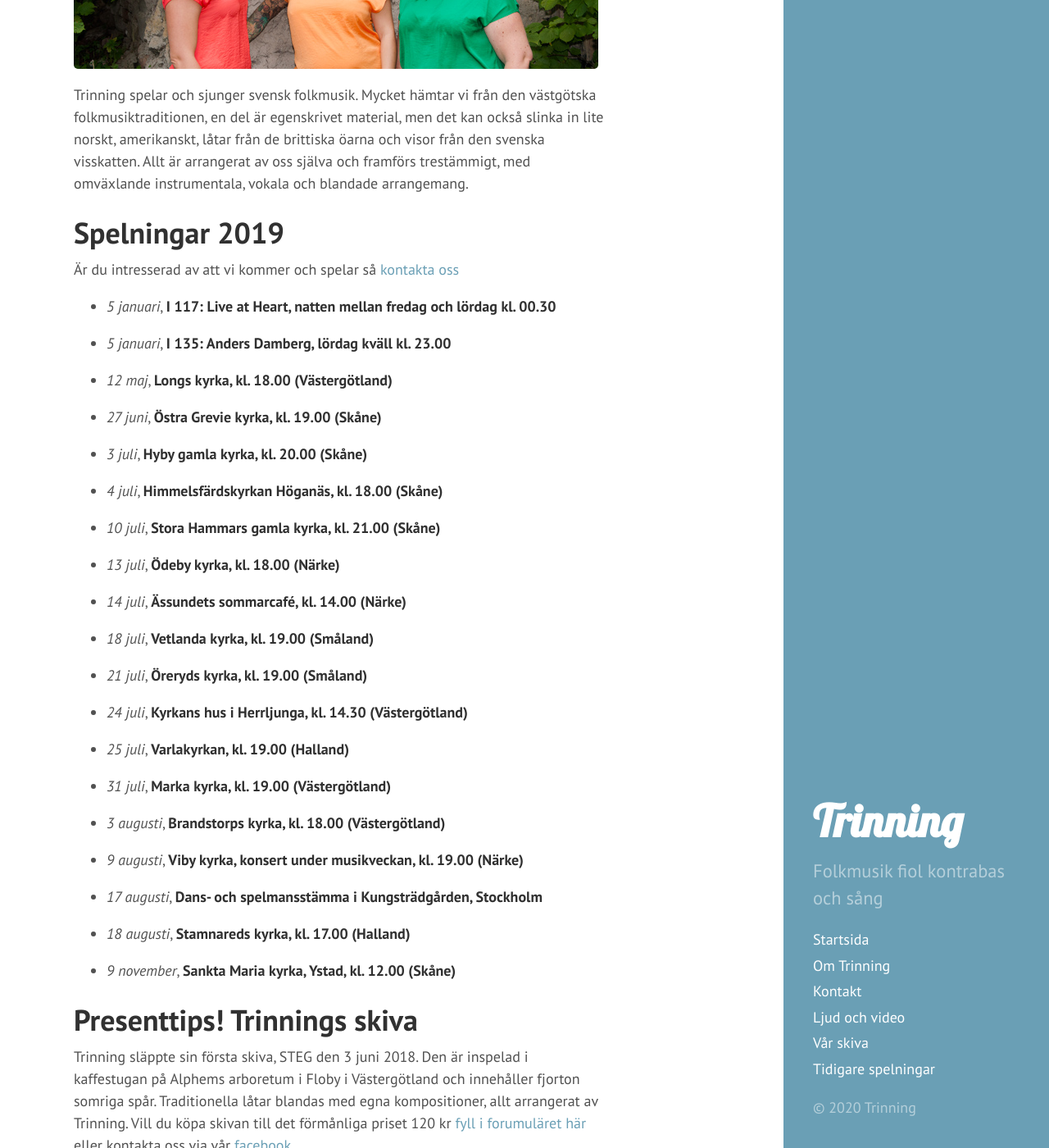
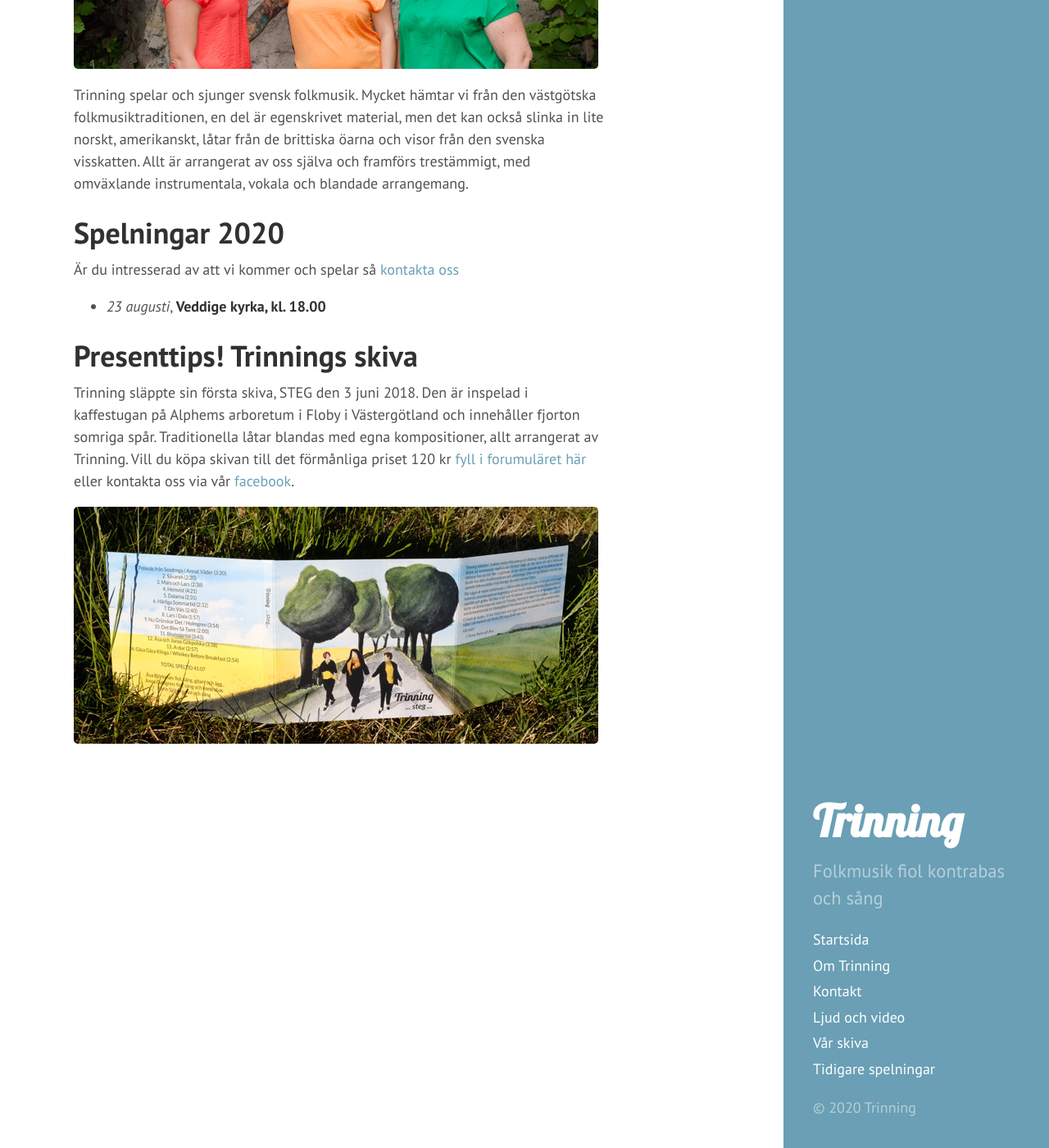
Before and after one commit to trinning/trinning.github.io, a Jekyll site: the page built from index.md, in a window 1280 px wide and 1400 px high, scrolled down 333 px. Shown: the whole window at 82% size. Built offline with Jekyll 4.4.1, drawn with Linux system fonts in a browser that asks for light colours.

Commit message:
Uppdaterat spelningar 2020

```diff
--- a/index.md
+++ b/index.md
@@ -11,46 +11,10 @@ published: true
 Trinning spelar och sjunger svensk folkmusik. Mycket hämtar vi från den västgötska folkmusiktraditionen, en del är egenskrivet material, men det kan också slinka
 in lite norskt, amerikanskt, låtar från de brittiska öarna och visor från den svenska visskatten. Allt är arrangerat av oss själva och framförs trestämmigt, med omväxlande instrumentala, vokala och blandade arrangemang.
 
-# Spelningar 2019
+# Spelningar 2020
 Är du intresserad av att vi kommer och spelar så [kontakta oss](/kontakt)
 
-* *5 januari*, **I 117: Live at Heart, natten mellan fredag och lördag kl. 00.30**
-
-* *5 januari*, **I 135: Anders Damberg, lördag kväll kl. 23.00**
-
-* *12 maj*, **Longs kyrka, kl. 18.00 (Västergötland)**
-
-* *27 juni*, **Östra Grevie kyrka, kl. 19.00 (Skåne)**
-
-* *3 juli*, **Hyby gamla kyrka, kl. 20.00 (Skåne)**
-
-* *4 juli*, **Himmelsfärdskyrkan Höganäs, kl. 18.00 (Skåne)**
-
-* *10 juli*, **Stora Hammars gamla kyrka, kl. 21.00 (Skåne)**
-
-* *13 juli*, **Ödeby kyrka, kl. 18.00 (Närke)**
-
-* *14 juli*, **Ässundets sommarcafé, kl. 14.00 (Närke)**
-
-* *18 juli*, **Vetlanda kyrka, kl. 19.00 (Småland)**
-
-* *21 juli*, **Öreryds kyrka, kl. 19.00 (Småland)**
-
-* *24 juli*, **Kyrkans hus i Herrljunga, kl. 14.30 (Västergötland)**
-
-* *25 juli*, **Varlakyrkan, kl. 19.00 (Halland)**
-
-* *31 juli*, **Marka kyrka, kl. 19.00 (Västergötland)**
-
-* *3 augusti*, **Brandstorps kyrka, kl. 18.00 (Västergötland)**
-
-* *9 augusti*, **Viby kyrka, konsert under musikveckan, kl. 19.00 (Närke)**
-
-* *17 augusti*, **Dans- och spelmansstämma i Kungsträdgården, Stockholm**
-
-* *18 augusti*, **Stamnareds kyrka, kl. 17.00 (Halland)**
-
-* *9 november*, **Sankta Maria kyrka, Ystad, kl. 12.00 (Skåne)**
+* *23 augusti*, **Veddige kyrka, kl. 18.00**
 
 # Presenttips! Trinnings skiva
 Trinning släppte sin första skiva, STEG den 3 juni 2018. Den är inspelad i kaffestugan på Alphems arboretum i Floby i Västergötland och innehåller fjorton somriga spår. Traditionella låtar blandas med egna kompositioner, allt arrangerat av Trinning. Vill du köpa skivan till det förmånliga priset 120 kr [fyll i forumuläret här](/skivor) eller kontakta oss via vår [facebook](https://www.facebook.com/trinningfolk/).
```
